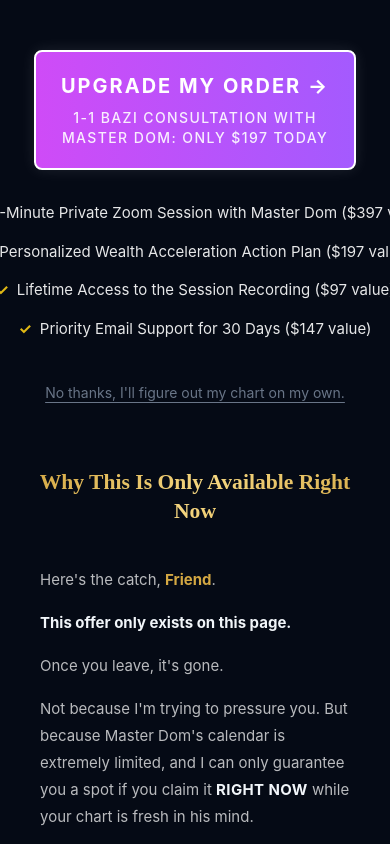
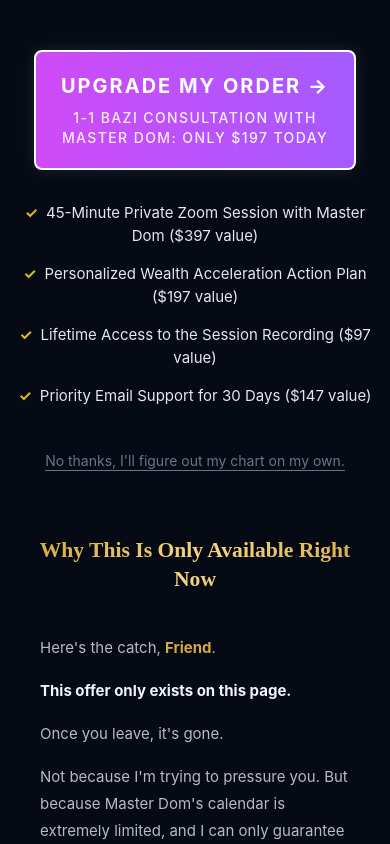
Before and after one commit to AleenaKhan10/Bazi-MCP-Integration, a React (Vite) app in the folder frontend-react/: page /upsell2 in a window 390 px wide. Shown: the part 11156-12000 px from the top of the page. Built offline with nearby package versions, Linux system fonts and the light colour scheme.

Commit message:
upsell-page-2-responsiveness-fixed

```diff
--- a/frontend-react/src/pages/UpsellPage2.jsx
+++ b/frontend-react/src/pages/UpsellPage2.jsx
@@ -313,10 +313,10 @@ export default function UpsellPage2() {
 
           <div className="mt-8 flex justify-center">
             <div className="flex flex-col md:flex-row md:flex-wrap justify-center gap-x-8 gap-y-3 text-[15px] opacity-90 max-w-xl text-center md:text-left text-white">
-              <span className="whitespace-nowrap"><span className="text-[#facc15] font-bold mr-2">✓</span>45-Minute Private Zoom Session with Master Dom ($397 value)</span>
-              <span className="whitespace-nowrap mt-1"><span className="text-[#facc15] font-bold mr-2">✓</span>Personalized Wealth Acceleration Action Plan ($197 value)</span>
-              <span className="whitespace-nowrap md:w-full md:text-center mt-1"><span className="text-[#facc15] font-bold mr-2">✓</span>Lifetime Access to the Session Recording ($97 value)</span>
-              <span className="whitespace-nowrap md:w-full md:text-center mt-1"><span className="text-[#facc15] font-bold mr-2">✓</span>Priority Email Support for 30 Days ($147 value)</span>
+              <span><span className="text-[#facc15] font-bold mr-2">✓</span>45-Minute Private Zoom Session with Master Dom ($397 value)</span>
+              <span className="mt-1"><span className="text-[#facc15] font-bold mr-2">✓</span>Personalized Wealth Acceleration Action Plan ($197 value)</span>
+              <span className="md:w-full md:text-center mt-1"><span className="text-[#facc15] font-bold mr-2">✓</span>Lifetime Access to the Session Recording ($97 value)</span>
+              <span className="md:w-full md:text-center mt-1"><span className="text-[#facc15] font-bold mr-2">✓</span>Priority Email Support for 30 Days ($147 value)</span>
             </div>
           </div>
         </div>
@@ -513,10 +513,10 @@ export default function UpsellPage2() {
 
           <div className="mt-8 flex justify-center">
             <div className="flex flex-col md:flex-row md:flex-wrap justify-center gap-x-8 gap-y-3 text-[15px] opacity-90 max-w-xl text-center md:text-left text-white">
-              <span className="whitespace-nowrap"><span className="text-[#facc15] font-bold mr-2">✓</span>45-Minute Private Zoom Session with Master Dom ($397 value)</span>
-              <span className="whitespace-nowrap mt-1"><span className="text-[#facc15] font-bold mr-2">✓</span>Personalized Wealth Acceleration Action Plan ($197 value)</span>
-              <span className="whitespace-nowrap md:w-full md:text-center mt-1"><span className="text-[#facc15] font-bold mr-2">✓</span>Lifetime Access to the Session Recording ($97 value)</span>
-              <span className="whitespace-nowrap md:w-full md:text-center mt-1"><span className="text-[#facc15] font-bold mr-2">✓</span>Priority Email Support for 30 Days ($147 value)</span>
+              <span><span className="text-[#facc15] font-bold mr-2">✓</span>45-Minute Private Zoom Session with Master Dom ($397 value)</span>
+              <span className="mt-1"><span className="text-[#facc15] font-bold mr-2">✓</span>Personalized Wealth Acceleration Action Plan ($197 value)</span>
+              <span className="md:w-full md:text-center mt-1"><span className="text-[#facc15] font-bold mr-2">✓</span>Lifetime Access to the Session Recording ($97 value)</span>
+              <span className="md:w-full md:text-center mt-1"><span className="text-[#facc15] font-bold mr-2">✓</span>Priority Email Support for 30 Days ($147 value)</span>
             </div>
           </div>
 
```
